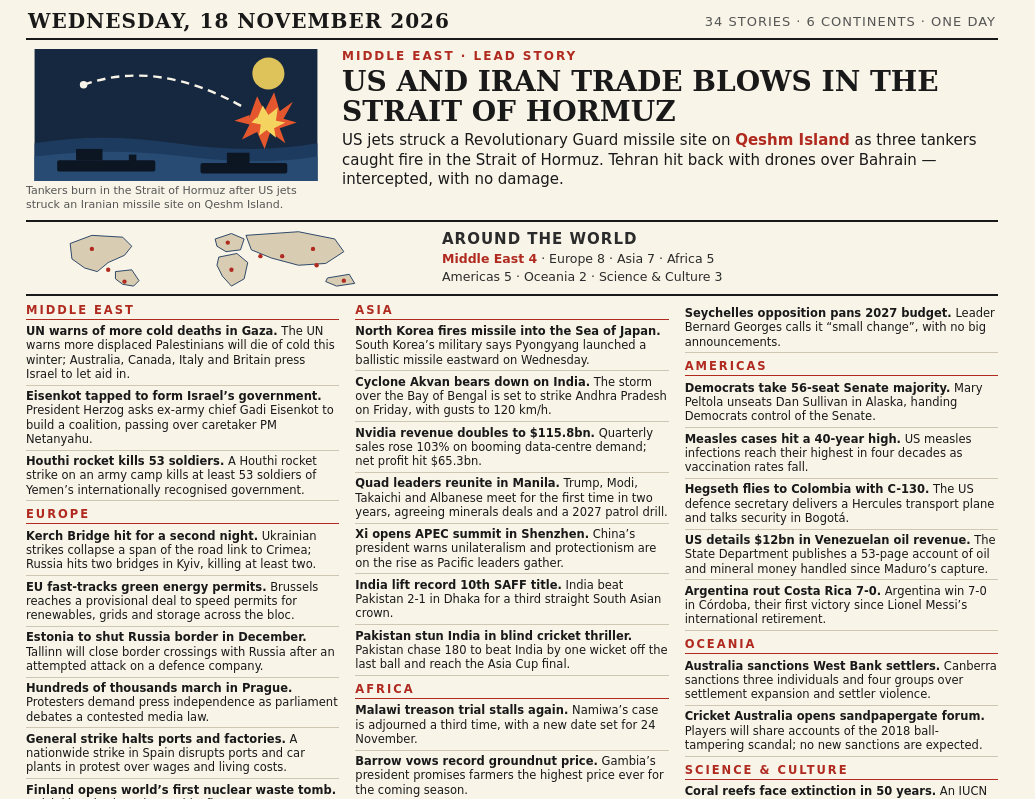
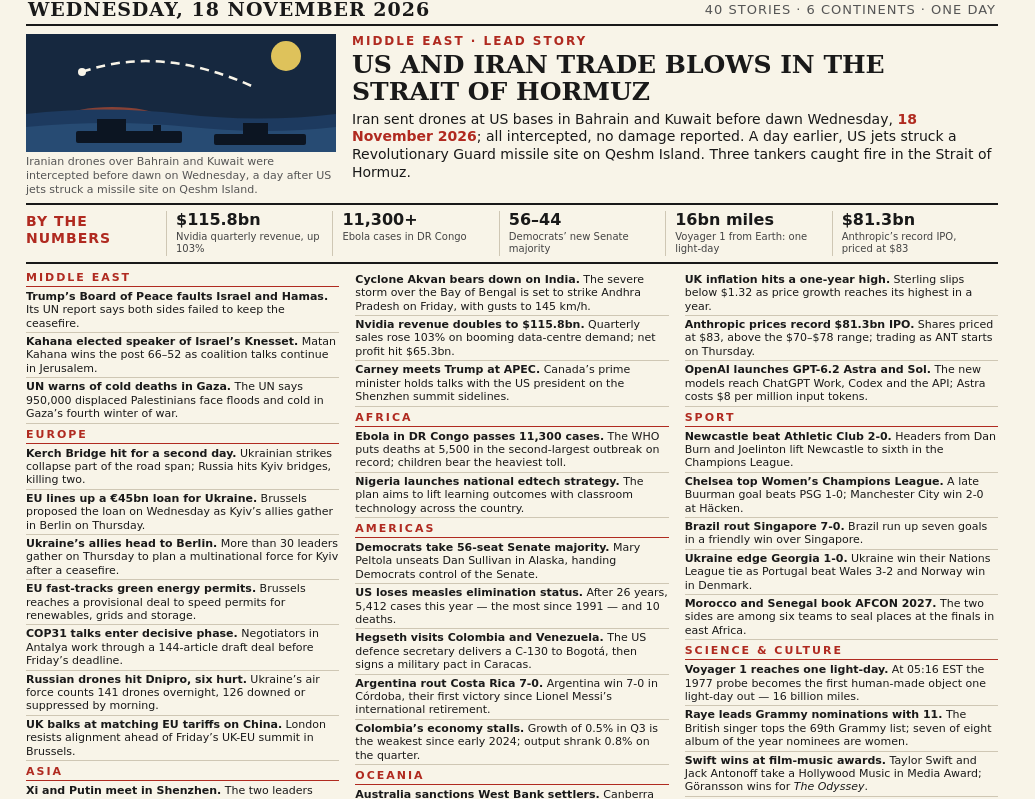
Before and after one commit to rezanimo306-maker/news-image-20261118-entry, a website: page image-source.html in a window 1280 px wide. Shown: the part 62-861 px from the top of the page, without its empty margins (0-1035 px from the left). Drawn offline with Linux system fonts and the light colour scheme.

Commit message:
The World Today — 18 November 2026 (news-image-20261118 round 3)

```diff
--- a/image-source.html
+++ b/image-source.html
@@ -10,66 +10,70 @@
     font-family: "DejaVu Sans", "Noto Sans", sans-serif;
     background: #f8f4e8;
     color: #191919;
-    padding: 12px 26px 8px 26px;
+    padding: 8px 26px 4px 26px;
   }
   .serif { font-family: "DejaVu Serif", "Noto Serif", serif; }
 
   /* Masthead */
-  .masthead { text-align: center; border-bottom: 4px solid #191919; padding-bottom: 5px; }
-  .masthead h1 { font-size: 40px; line-height: 1; letter-spacing: 1px; font-weight: bold; }
+  .masthead { text-align: center; border-bottom: 4px solid #191919; padding-bottom: 3px; }
+  .masthead h1 { font-size: 37px; line-height: 1; letter-spacing: 1px; font-weight: bold; }
   .masthead h1 .red { color: #b02a20; }
   .dateline {
     display: flex; justify-content: space-between; align-items: center;
-    border-bottom: 2px solid #191919; padding: 5px 2px; margin-top: 5px;
+    border-bottom: 2px solid #191919; padding: 4px 2px; margin-top: 4px;
   }
-  .dateline .date { font-size: 20px; font-weight: bold; letter-spacing: 1px; white-space: nowrap; }
+  .dateline .date { font-size: 19px; font-weight: bold; letter-spacing: 1px; white-space: nowrap; }
   .dateline .tag { font-size: 13px; color: #555; letter-spacing: 1px; white-space: nowrap; }
 
   /* Lead story */
   .lead {
-    display: flex; gap: 16px; margin-top: 9px;
-    border-bottom: 2px solid #191919; padding-bottom: 8px;
+    display: flex; gap: 16px; margin-top: 8px;
+    border-bottom: 2px solid #191919; padding-bottom: 7px;
   }
-  .lead .art { flex: 0 0 300px; }
-  .lead .art svg { display: block; width: 300px; height: 132px; }
+  .lead .art { flex: 0 0 310px; }
+  .lead .art svg { display: block; width: 310px; height: 118px; }
   .lead .art .cap { font-size: 11px; color: #555; margin-top: 3px; line-height: 1.25; }
   .kicker {
     font-size: 12px; font-weight: bold; letter-spacing: 2px; color: #b02a20;
     text-transform: uppercase;
   }
-  .lead h2 { font-size: 28px; line-height: 1.06; margin: 4px 0 5px 0; font-weight: bold; }
-  .lead p { font-size: 15px; line-height: 1.3; }
+  .lead h2 { font-size: 25px; line-height: 1.07; margin: 4px 0 5px 0; font-weight: bold; }
+  .lead p { font-size: 14px; line-height: 1.28; }
   .lead p b { color: #b02a20; }
 
-  /* Map strip */
-  .mapstrip {
-    display: flex; gap: 16px; align-items: center;
-    margin-top: 7px; border-bottom: 2px solid #191919; padding-bottom: 7px;
+  /* Stats band */
+  .stats {
+    display: flex; gap: 0; margin-top: 6px;
+    border-bottom: 2px solid #191919; padding-bottom: 6px;
   }
-  .mapstrip svg { flex: 0 0 400px; width: 400px; height: 58px; display: block; }
-  .mapstrip .counts { font-size: 12.5px; line-height: 1.45; color: #2b2b2b; }
-  .mapstrip .counts b { color: #b02a20; }
-  .mapstrip .counts .big { font-size: 15px; font-weight: bold; letter-spacing: 1px; }
+  .stats .label {
+    flex: 0 0 140px; font-size: 14px; font-weight: bold; letter-spacing: 1px;
+    color: #b02a20; line-height: 1.2; padding-top: 2px;
+  }
+  .stats .stat { flex: 1; padding: 0 9px; border-left: 1px solid #cfc7b4; }
+  .stats .stat:first-of-type { border-left: none; }
+  .stats .num { font-size: 16px; font-weight: bold; line-height: 1.1; white-space: nowrap; }
+  .stats .what { font-size: 10px; color: #444; line-height: 1.25; margin-top: 2px; }
 
   /* Story columns */
   .cols { columns: 3; column-gap: 16px; margin-top: 7px; }
   .sec {
-    font-size: 11.5px; font-weight: bold; letter-spacing: 2px; color: #b02a20;
+    font-size: 11px; font-weight: bold; letter-spacing: 2px; color: #b02a20;
     text-transform: uppercase; border-bottom: 1px solid #b02a20;
-    padding-bottom: 2px; margin: 6px 0 1px 0;
+    padding-bottom: 2px; margin: 4px 0 1px 0;
     break-after: avoid; break-inside: avoid;
   }
   .sec:first-child { margin-top: 0; }
   .it {
     break-inside: avoid;
-    font-size: 11.5px; line-height: 1.24;
-    padding: 3.5px 0; border-bottom: 1px solid #cfc7b4;
+    font-size: 11px; line-height: 1.22;
+    padding: 2px 0; border-bottom: 1px solid #cfc7b4;
   }
   .it b { color: #191919; }
 
   /* Footer */
   .footer {
-    margin-top: 6px; display: flex; justify-content: space-between;
+    margin-top: 5px; display: flex; justify-content: space-between;
     font-size: 11.5px; color: #555;
   }
 </style>
@@ -81,129 +85,115 @@
 </div>
 <div class="dateline">
   <span class="date serif">WEDNESDAY, 18 NOVEMBER 2026</span>
-  <span class="tag">34 STORIES &middot; 6 CONTINENTS &middot; ONE DAY</span>
+  <span class="tag">40 STORIES &middot; 6 CONTINENTS &middot; ONE DAY</span>
 </div>
 
 <div class="lead">
   <div class="art">
-    <svg viewBox="0 0 300 140" xmlns="http://www.w3.org/2000/svg">
-      <rect x="0" y="0" width="300" height="140" fill="#16283f"/>
-      <circle cx="248" cy="26" r="17" fill="#f4d35e" opacity="0.9"/>
-      <path d="M0 100 Q 70 88 150 100 T 300 100 L 300 140 L 0 140 Z" fill="#1d3a5f"/>
-      <path d="M0 114 Q 80 104 160 114 T 300 114 L 300 140 L 0 140 Z" fill="#274b73"/>
+    <svg viewBox="0 0 310 118" xmlns="http://www.w3.org/2000/svg">
+      <rect x="0" y="0" width="310" height="118" fill="#16283f"/>
+      <circle cx="260" cy="22" r="15" fill="#f4d35e" opacity="0.9"/>
+      <!-- distant glow on the horizon where tankers burn -->
+      <ellipse cx="86" cy="82" rx="44" ry="9" fill="#e4572e" opacity="0.55"/>
+      <ellipse cx="86" cy="82" rx="21" ry="5" fill="#f4d35e" opacity="0.8"/>
+      <path d="M0 80 Q 78 71 156 80 T 310 80 L 310 118 L 0 118 Z" fill="#1d3a5f"/>
+      <path d="M0 93 Q 86 85 164 93 T 310 93 L 310 118 L 0 118 Z" fill="#274b73"/>
       <!-- tanker 1 -->
       <g fill="#0c1522">
-        <rect x="24" y="118" width="104" height="12" rx="2"/>
-        <rect x="44" y="106" width="28" height="12"/>
-        <rect x="100" y="112" width="8" height="7"/>
+        <rect x="50" y="97" width="106" height="12" rx="2"/>
+        <rect x="71" y="85" width="29" height="12"/>
+        <rect x="127" y="91" width="8" height="7"/>
       </g>
       <!-- tanker 2 -->
       <g fill="#0c1522">
-        <rect x="176" y="121" width="92" height="11" rx="2"/>
-        <rect x="204" y="110" width="24" height="11"/>
-      </g>
-      <!-- explosion burst -->
-      <g>
-        <path d="M228 72 L236 50 L244 66 L254 46 L260 66 L274 56 L264 74 L278 78 L260 84 L266 100 L250 88 L244 106 L236 88 L220 96 L228 80 L212 76 L228 70 Z" fill="#e4572e"/>
-        <path d="M236 74 L242 60 L248 70 L258 62 L256 76 L266 78 L254 84 L256 94 L246 86 L238 92 L240 80 L230 78 L236 72 Z" fill="#f4d35e"/>
+        <rect x="188" y="100" width="92" height="11" rx="2"/>
+        <rect x="217" y="89" width="25" height="11"/>
       </g>
       <!-- missile trail -->
-      <path d="M52 38 Q 130 10 222 62" stroke="#f8f4e8" stroke-width="2.5" fill="none" stroke-dasharray="9 6"/>
-      <circle cx="52" cy="38" r="4" fill="#f8f4e8"/>
+      <path d="M56 38 Q 135 10 230 54" stroke="#f8f4e8" stroke-width="2.5" fill="none" stroke-dasharray="9 6"/>
+      <circle cx="56" cy="38" r="4" fill="#f8f4e8"/>
     </svg>
-    <div class="cap">Tankers burn in the Strait of Hormuz after US jets struck an Iranian missile site on Qeshm Island.</div>
+    <div class="cap">Iranian drones over Bahrain and Kuwait were intercepted before dawn on Wednesday, a day after US jets struck a missile site on Qeshm Island.</div>
   </div>
   <div>
     <div class="kicker">Middle East &middot; Lead story</div>
     <h2 class="serif">US AND IRAN TRADE BLOWS IN THE STRAIT OF HORMUZ</h2>
-    <p>US jets struck a Revolutionary Guard missile site on <b>Qeshm Island</b> as three tankers caught fire in the Strait of Hormuz. Tehran hit back with drones over Bahrain — intercepted, with no damage.</p>
+    <p>Iran sent drones at US bases in Bahrain and Kuwait before dawn Wednesday, <b>18 November 2026</b>; all intercepted, no damage reported. A day earlier, US jets struck a Revolutionary Guard missile site on Qeshm Island. Three tankers caught fire in the Strait of Hormuz.</p>
   </div>
 </div>
 
-<div class="mapstrip">
-  <svg viewBox="0 0 400 64" xmlns="http://www.w3.org/2000/svg">
-    <!-- simplified world map, continents in navy, story hotspots in red -->
-    <g fill="#d8cdb2" stroke="#1d3a5f" stroke-width="1">
-      <path d="M28 16 L52 7 L86 9 L96 19 L88 29 L70 37 L58 47 L44 43 L30 33 Z"/>
-      <path d="M78 47 L96 45 L104 57 L98 63 L86 61 L78 55 Z"/>
-      <path d="M188 11 L206 5 L220 11 L216 23 L200 25 L190 19 Z"/>
-      <path d="M192 31 L212 27 L224 37 L220 55 L206 63 L196 52 L190 40 Z"/>
-      <path d="M222 7 L280 3 L320 11 L330 25 L310 38 L280 40 L250 32 L228 23 Z"/>
-      <path d="M312 54 L336 50 L342 60 L322 63 L310 58 Z"/>
-    </g>
-    <g fill="#b02a20">
-      <circle cx="52" cy="22" r="2.4"/>
-      <circle cx="88" cy="58" r="2.4"/>
-      <circle cx="202" cy="15" r="2.4"/>
-      <circle cx="206" cy="45" r="2.4"/>
-      <circle cx="238" cy="30" r="2.4"/>
-      <circle cx="262" cy="30" r="2.4"/>
-      <circle cx="296" cy="22" r="2.4"/>
-      <circle cx="300" cy="40" r="2.4"/>
-      <circle cx="330" cy="57" r="2.4"/>
-      <circle cx="70" cy="45" r="2.4"/>
-    </g>
-  </svg>
-  <div class="counts">
-    <span class="big">AROUND THE WORLD</span><br>
-    <b>Middle East 4</b> &middot; Europe 8 &middot; Asia 7 &middot; Africa 5<br>
-    Americas 5 &middot; Oceania 2 &middot; Science &amp; Culture 3
-  </div>
+<div class="stats">
+  <div class="label">BY THE<br>NUMBERS</div>
+  <div class="stat"><div class="num">$115.8bn</div><div class="what">Nvidia quarterly revenue, up 103%</div></div>
+  <div class="stat"><div class="num">11,300+</div><div class="what">Ebola cases in DR Congo</div></div>
+  <div class="stat"><div class="num">56&ndash;44</div><div class="what">Democrats&rsquo; new Senate majority</div></div>
+  <div class="stat"><div class="num">16bn miles</div><div class="what">Voyager 1 from Earth: one light-day</div></div>
+  <div class="stat"><div class="num">$81.3bn</div><div class="what">Anthropic&rsquo;s record IPO, priced at $83</div></div>
 </div>
 
 <div class="cols">
 
   <div class="sec">Middle East</div>
-  <div class="it"><b>UN warns of more cold deaths in Gaza.</b> The UN warns more displaced Palestinians will die of cold this winter; Australia, Canada, Italy and Britain press Israel to let aid in.</div>
-  <div class="it"><b>Eisenkot tapped to form Israel&rsquo;s government.</b> President Herzog asks ex-army chief Gadi Eisenkot to build a coalition, passing over caretaker PM Netanyahu.</div>
-  <div class="it"><b>Houthi rocket kills 53 soldiers.</b> A Houthi rocket strike on an army camp kills at least 53 soldiers of Yemen&rsquo;s internationally recognised government.</div>
+  <div class="it"><b>Trump&rsquo;s Board of Peace faults Israel and Hamas.</b> Its UN report says both sides failed to keep the ceasefire.</div>
+  <div class="it"><b>Kahana elected speaker of Israel&rsquo;s Knesset.</b> Matan Kahana wins the post 66&ndash;52 as coalition talks continue in Jerusalem.</div>
+  <div class="it"><b>UN warns of cold deaths in Gaza.</b> The UN says 950,000 displaced Palestinians face floods and cold in Gaza&rsquo;s fourth winter of war.</div>
 
   <div class="sec">Europe</div>
-  <div class="it"><b>Kerch Bridge hit for a second night.</b> Ukrainian strikes collapse a span of the road link to Crimea; Russia hits two bridges in Kyiv, killing at least two.</div>
-  <div class="it"><b>EU fast-tracks green energy permits.</b> Brussels reaches a provisional deal to speed permits for renewables, grids and storage across the bloc.</div>
-  <div class="it"><b>Estonia to shut Russia border in December.</b> Tallinn will close border crossings with Russia after an attempted attack on a defence company.</div>
-  <div class="it"><b>Hundreds of thousands march in Prague.</b> Protesters demand press independence as parliament debates a contested media law.</div>
-  <div class="it"><b>General strike halts ports and factories.</b> A nationwide strike in Spain disrupts ports and car plants in protest over wages and living costs.</div>
-  <div class="it"><b>Finland opens world&rsquo;s first nuclear waste tomb.</b> Helsinki authorises the world&rsquo;s first permanent repository for spent nuclear fuel.</div>
-  <div class="it"><b>Spain gets an acting ombudsman.</b> &Aacute;ngel Gabilondo ends five years in the post; deputy Teresa Jim&eacute;nez-Becerril takes over.</div>
-  <div class="it"><b>COP31 talks enter decisive phase.</b> Negotiators in Antalya work through a draft deal with 144 disputed items before Friday&rsquo;s deadline.</div>
+  <div class="it"><b>Kerch Bridge hit for a second day.</b> Ukrainian strikes collapse part of the road span; Russia hits Kyiv bridges, killing two.</div>
+  <div class="it"><b>EU lines up a &euro;45bn loan for Ukraine.</b> Brussels proposed the loan on Wednesday as Kyiv&rsquo;s allies gather in Berlin on Thursday.</div>
+  <div class="it"><b>Ukraine&rsquo;s allies head to Berlin.</b> More than 30 leaders gather on Thursday to plan a multinational force for Kyiv after a ceasefire.</div>
+  <div class="it"><b>EU fast-tracks green energy permits.</b> Brussels reaches a provisional deal to speed permits for renewables, grids and storage.</div>
+  <div class="it"><b>COP31 talks enter decisive phase.</b> Negotiators in Antalya work through a 144-article draft deal before Friday&rsquo;s deadline.</div>
+  <div class="it"><b>Russian drones hit Dnipro, six hurt.</b> Ukraine&rsquo;s air force counts 141 drones overnight, 126 downed or suppressed by morning.</div>
+  <div class="it"><b>UK balks at matching EU tariffs on China.</b> London resists alignment ahead of Friday&rsquo;s UK-EU summit in Brussels.</div>
 
   <div class="sec">Asia</div>
-  <div class="it"><b>North Korea fires missile into the Sea of Japan.</b> South Korea&rsquo;s military says Pyongyang launched a ballistic missile eastward on Wednesday.</div>
-  <div class="it"><b>Cyclone Akvan bears down on India.</b> The storm over the Bay of Bengal is set to strike Andhra Pradesh on Friday, with gusts to 120 km/h.</div>
+  <div class="it"><b>Xi and Putin meet in Shenzhen.</b> The two leaders open the APEC summit a day before trilateral talks with Trump.</div>
+  <div class="it"><b>Quad leaders reunite in Manila.</b> Trump, Modi, Takaichi and Albanese meet for the first time in two years, agreeing minerals deals and a 2027 drill.</div>
+  <div class="it"><b>Russian bombers buzz Japan and Taiwan.</b> Two Tu-95s violate Japanese airspace and enter Taiwan&rsquo;s air defence zone en route to Vietnam.</div>
+  <div class="it"><b>Cyclone Akvan bears down on India.</b> The severe storm over the Bay of Bengal is set to strike Andhra Pradesh on Friday, with gusts to 145 km/h.</div>
   <div class="it"><b>Nvidia revenue doubles to $115.8bn.</b> Quarterly sales rose 103% on booming data-centre demand; net profit hit $65.3bn.</div>
-  <div class="it"><b>Quad leaders reunite in Manila.</b> Trump, Modi, Takaichi and Albanese meet for the first time in two years, agreeing minerals deals and a 2027 patrol drill.</div>
-  <div class="it"><b>Xi opens APEC summit in Shenzhen.</b> China&rsquo;s president warns unilateralism and protectionism are on the rise as Pacific leaders gather.</div>
-  <div class="it"><b>India lift record 10th SAFF title.</b> India beat Pakistan 2-1 in Dhaka for a third straight South Asian crown.</div>
-  <div class="it"><b>Pakistan stun India in blind cricket thriller.</b> Pakistan chase 180 to beat India by one wicket off the last ball and reach the Asia Cup final.</div>
+  <div class="it"><b>Carney meets Trump at APEC.</b> Canada&rsquo;s prime minister holds talks with the US president on the Shenzhen summit sidelines.</div>
 
   <div class="sec">Africa</div>
-  <div class="it"><b>Malawi treason trial stalls again.</b> Namiwa&rsquo;s case is adjourned a third time, with a new date set for 24 November.</div>
-  <div class="it"><b>Barrow vows record groundnut price.</b> Gambia&rsquo;s president promises farmers the highest price ever for the coming season.</div>
-  <div class="it"><b>Uganda&rsquo;s $2.97bn railway nears funding.</b> Kampala aims to reach financial close in January on a 272 km standard-gauge line to Kenya.</div>
-  <div class="it"><b>Angola cuts rates as inflation cools.</b> The central bank cuts its benchmark rate to 14% as inflation falls to an 11-year low.</div>
-  <div class="it"><b>Seychelles opposition pans 2027 budget.</b> Leader Bernard Georges calls it &ldquo;small change&rdquo;, with no big announcements.</div>
+  <div class="it"><b>Ebola in DR Congo passes 11,300 cases.</b> The WHO puts deaths at 5,500 in the second-largest outbreak on record; children bear the heaviest toll.</div>
+  <div class="it"><b>Nigeria launches national edtech strategy.</b> The plan aims to lift learning outcomes with classroom technology across the country.</div>
 
   <div class="sec">Americas</div>
   <div class="it"><b>Democrats take 56-seat Senate majority.</b> Mary Peltola unseats Dan Sullivan in Alaska, handing Democrats control of the Senate.</div>
-  <div class="it"><b>Measles cases hit a 40-year high.</b> US measles infections reach their highest in four decades as vaccination rates fall.</div>
-  <div class="it"><b>Hegseth flies to Colombia with C-130.</b> The US defence secretary delivers a Hercules transport plane and talks security in Bogot&aacute;.</div>
-  <div class="it"><b>US details $12bn in Venezuelan oil revenue.</b> The State Department publishes a 53-page account of oil and mineral money handled since Maduro&rsquo;s capture.</div>
+  <div class="it"><b>US loses measles elimination status.</b> After 26 years, 5,412 cases this year &mdash; the most since 1991 &mdash; and 10 deaths.</div>
+  <div class="it"><b>Hegseth visits Colombia and Venezuela.</b> The US defence secretary delivers a C-130 to Bogot&aacute;, then signs a military pact in Caracas.</div>
   <div class="it"><b>Argentina rout Costa Rica 7-0.</b> Argentina win 7-0 in C&oacute;rdoba, their first victory since Lionel Messi&rsquo;s international retirement.</div>
+  <div class="it"><b>Colombia&rsquo;s economy stalls.</b> Growth of 0.5% in Q3 is the weakest since early 2024; output shrank 0.8% on the quarter.</div>
 
   <div class="sec">Oceania</div>
   <div class="it"><b>Australia sanctions West Bank settlers.</b> Canberra sanctions three individuals and four groups over settlement expansion and settler violence.</div>
-  <div class="it"><b>Cricket Australia opens sandpapergate forum.</b> Players will share accounts of the 2018 ball-tampering scandal; no new sanctions are expected.</div>
+  <div class="it"><b>Cricket Australia opens sandpapergate forum.</b> Players from the 2018 South Africa tour can tell their side; no new investigation.</div>
+
+  <div class="sec">Business &amp; Tech</div>
+  <div class="it"><b>Wall Street falls again despite Nvidia.</b> The Dow slides toward 50,000; Nvidia drops 2.9% even after doubling its revenue.</div>
+  <div class="it"><b>UK inflation hits a one-year high.</b> Sterling slips below $1.32 as price growth reaches its highest in a year.</div>
+  <div class="it"><b>Anthropic prices record $81.3bn IPO.</b> Shares priced at $83, above the $70&ndash;$78 range; trading as ANT starts on Thursday.</div>
+  <div class="it"><b>OpenAI launches GPT-6.2 Astra and Sol.</b> The new models reach ChatGPT Work, Codex and the API; Astra costs $8 per million input tokens.</div>
+
+  <div class="sec">Sport</div>
+  <div class="it"><b>Newcastle beat Athletic Club 2-0.</b> Headers from Dan Burn and Joelinton lift Newcastle to sixth in the Champions League.</div>
+  <div class="it"><b>Chelsea top Women&rsquo;s Champions League.</b> A late Buurman goal beats PSG 1-0; Manchester City win 2-0 at H&auml;cken.</div>
+  <div class="it"><b>Brazil rout Singapore 7-0.</b> Brazil run up seven goals in a friendly win over Singapore.</div>
+  <div class="it"><b>Ukraine edge Georgia 1-0.</b> Ukraine win their Nations League tie as Portugal beat Wales 3-2 and Norway win in Denmark.</div>
+  <div class="it"><b>Morocco and Senegal book AFCON 2027.</b> The two sides are among six teams to seal places at the finals in east Africa.</div>
 
   <div class="sec">Science &amp; Culture</div>
-  <div class="it"><b>Coral reefs face extinction in 50 years.</b> An IUCN study warns nearly all the world&rsquo;s coral reefs could vanish within five decades.</div>
-  <div class="it"><b>Pattinson named the new James Bond.</b> Robert Pattinson is named the next 007, taking over the role from Daniel Craig.</div>
-  <div class="it"><b>Dhoni retires from the IPL.</b> MS Dhoni ends his playing career and becomes mentor of Chennai Super Kings.</div>
+  <div class="it"><b>Voyager 1 reaches one light-day.</b> At 05:16 EST the 1977 probe becomes the first human-made object one light-day out &mdash; 16 billion miles.</div>
+  <div class="it"><b>Raye leads Grammy nominations with 11.</b> The British singer tops the 69th Grammy list; seven of eight album of the year nominees are women.</div>
+  <div class="it"><b>Swift wins at film-music awards.</b> Taylor Swift and Jack Antonoff take a Hollywood Music in Media Award; G&ouml;ransson wins for <i>The Odyssey</i>.</div>
+  <div class="it"><b>Composers honoured at first Ivors.</b> Daniel Pemberton is Composer of the Year; Max Richter takes the Innovation Award in London.</div>
+  <div class="it"><b>Rushdie honoured at Book Awards.</b> Salman Rushdie receives the Medal for Distinguished Contribution to American Letters in New York.</div>
 
 </div>
 
 <div class="footer">
-  <span>All stories first reported on 18 November 2026.</span>
+  <span>All stories happened, or were first reported, on 18 November 2026.</span>
   <span>Sources: Reuters, AP, AFP, Al Jazeera, The Guardian</span>
 </div>
 
```
Also changed, not shown: README.md, entry.png.
